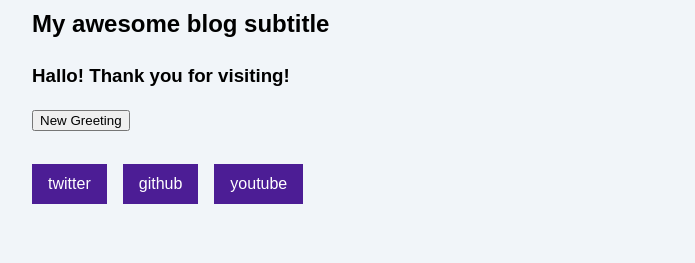
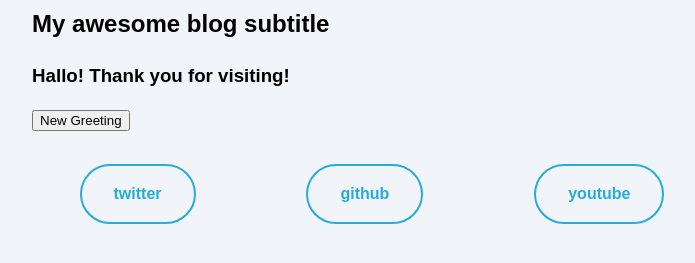
Before and after one commit to uebomisato/Astro-My-Blog, an Astro site: page / in a window 1280 px wide. Shown: the part 203-466 px from the top of the page, without its empty margins (268-963 px from the left). Built offline with nearby package versions, Linux system fonts and the light colour scheme; Astro itself is replaced by a stand-in of ours.

Commit message:
css修正など

```diff
--- a/src/components/Header.astro
+++ b/src/components/Header.astro
@@ -6,8 +6,8 @@
 
 <header>
   <nav>
+    <ThemeIcon />
     <Hamburger />
-    <ThemeIcon />
     <Navigation />
   </nav>
 </header>
--- a/src/components/Social.astro
+++ b/src/components/Social.astro
@@ -1,13 +1,33 @@
 ---
 const { platform, username } = Astro.props;
 ---
-<a href={`https://www.${platform}.com/${username}`}>{platform}</a>
+<a href={`https://www.${platform}.com/${username}`}>{platform}
+  <!-- <img width="40" src="src/images/{platform}.png"> -->
+</a>
 
 <style>
-    a {
+    /* a {
       padding: 0.5rem 1rem;
       color: white;
       background-color: #4c1d95;
       text-decoration: none;
-    }
+    } */
+
+    a {
+	display: block;
+	text-align: left;
+	vertical-align: middle;
+	text-decoration: none;
+	margin: auto;
+	padding: 1rem 2rem;
+	font-weight: bold;
+	border: 2px solid #27acd9;
+	color: #27acd9;
+	border-radius: 100vh;
+	transition: 0.5s;
+}
+a:hover {
+	color: #fff;
+	background: #27acd9;
+}
   </style>
--- a/src/layouts/MarkdownPostLayout.astro
+++ b/src/layouts/MarkdownPostLayout.astro
@@ -8,7 +8,7 @@
 
   <p>Written by: {frontmatter.author}</p>
 
-  <img src={frontmatter.image.url} width="300" alt={frontmatter.image.alt} />
+  <!-- <img src={frontmatter.image.url} width="300" alt={frontmatter.image.alt} />  -->
 
   <div class="tags">
     {frontmatter.tags.map((tag) => (
--- a/src/styles/global.css
+++ b/src/styles/global.css
@@ -54,10 +54,10 @@
     text-transform: uppercase;
   }
 
-  .nav-links a:hover,
+  /* .nav-links a:hover,
   a:focus {
     background-color: #ff9776;
-  }
+  } */
 
   .expanded {
     display: unset;
```
Also changed, not shown: src/pages/posts/post-1.md (+0 -4 lines), src/pages/posts/post-2.md (+0 -3 lines), src/images/tongullkun.png (added).
